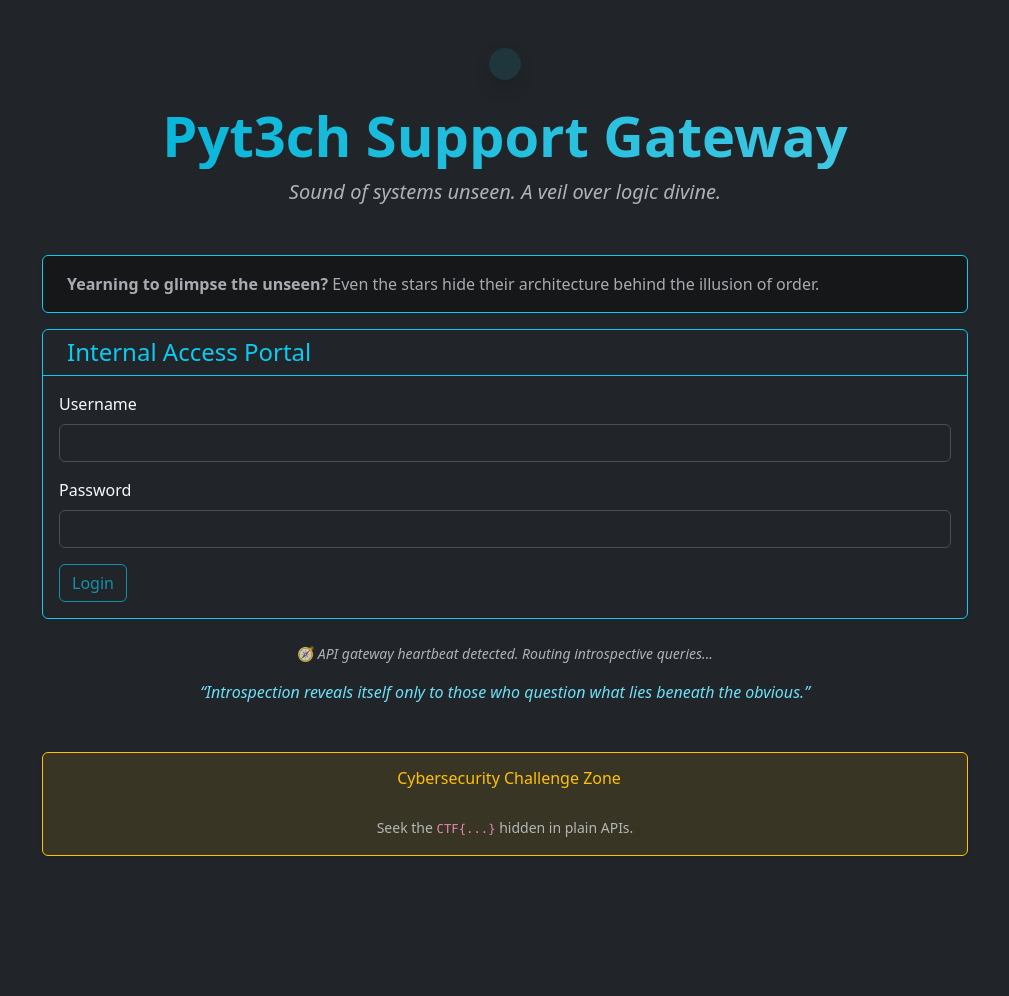
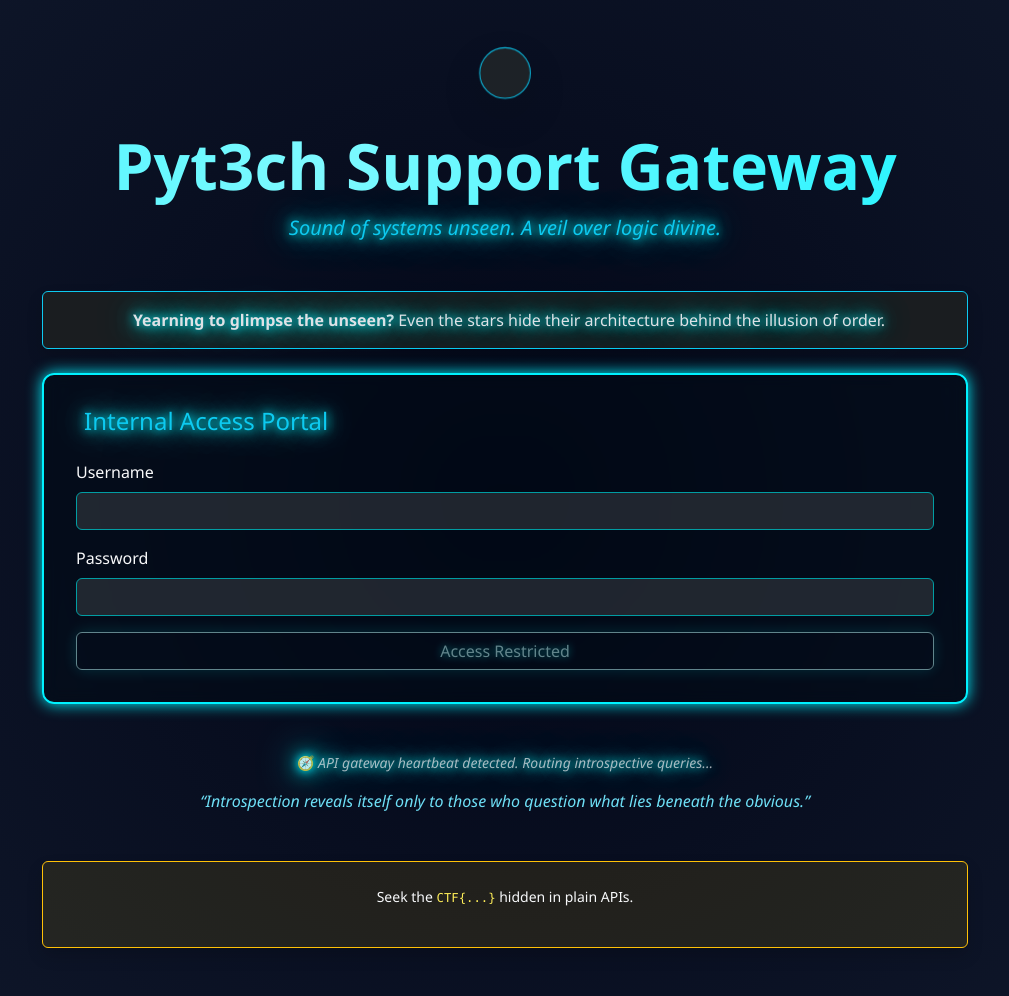
Before and after one commit to Pytech04/Graphql-CTF, a Flask app: page / in a window 1280 px wide. Shown: the whole page, without its empty margins (135-1144 px from the left). Before the commit the page ends 856 px from the top, so only its background shows below. Run offline with Flask 3, Linux system fonts and the light colour scheme; parts of the project's set-up code (start-up, migrations or seed data) failed here and were passed over; some libraries are stand-ins or nearby versions.

Commit message:
Fix: updated index.html

```diff
--- a/templates/index.html
+++ b/templates/index.html
@@ -6,66 +6,137 @@
   <title>Pyt3ch Support Gateway</title>
   <link href="{{ url_for('static', filename='css/bootstrap.min.css') }}" rel="stylesheet">
   <link href="{{ url_for('static', filename='css/fontawesome.min.css') }}" rel="stylesheet">
+  <style>
+    body {
+      margin: 0;
+      background: radial-gradient(circle at center, #020617, #0f172a);
+      font-family: 'Orbitron', 'Segoe UI', monospace;
+      color: #c0fefe;
+      overflow-x: hidden;
+    }
+
+    @import url('https://fonts.googleapis.com/css2?family=Orbitron:wght@500&display=swap');
+
+    .glow {
+      text-shadow: 0 0 10px #00f2ff, 0 0 20px #00f2ff, 0 0 40px #0ff;
+    }
+
+    .text-gradient {
+      background: linear-gradient(90deg, #00f2ff, #7ef9ff, #00f2ff);
+      background-size: 200% auto;
+      -webkit-background-clip: text;
+      -webkit-text-fill-color: transparent;
+      animation: glow-text 4s linear infinite;
+    }
+
+    @keyframes glow-text {
+      0% { background-position: 0% center; }
+      50% { background-position: 100% center; }
+      100% { background-position: 0% center; }
+    }
+
+    .terminal-box {
+      background: rgba(0, 10, 20, 0.5);
+      border: 2px solid #00f2ff;
+      box-shadow: 0 0 15px #00f2ff;
+      backdrop-filter: blur(8px);
+      border-radius: 12px;
+      padding: 2rem;
+    }
+
+    .neon-input {
+      background: rgba(0, 0, 0, 0.6);
+      border: 1px solid #0ff;
+      color: #7ef9ff;
+    }
+
+    .neon-input:disabled {
+      opacity: 0.6;
+    }
+
+    .btn-glow {
+      border: 1px solid #0ff;
+      color: #0ff;
+      background-color: transparent;
+      text-shadow: 0 0 8px #0ff;
+      box-shadow: 0 0 15px rgba(0, 255, 255, 0.3);
+    }
+
+    .btn-glow:disabled {
+      opacity: 0.5;
+    }
+
+    .card-ctf {
+      border: 1px solid #ffc107;
+      background-color: rgba(255, 193, 7, 0.1);
+      box-shadow: 0 0 12px #ffc10744;
+    }
+
+    code {
+      color: #ffee58;
+    }
+
+    .header-icon {
+      animation: pulse 3s infinite ease-in-out;
+    }
+
+    @keyframes pulse {
+      0%, 100% { transform: scale(1); opacity: 1; }
+      50% { transform: scale(1.1); opacity: 0.7; }
+    }
+  </style>
 </head>
 <body>
   <div class="container py-5">
     <div class="row justify-content-center">
-            <div class="col-lg-10">
+      <div class="col-lg-10 text-center">
 
         <!-- Header -->
-                <div class="text-center mb-5">
-                    <div class="d-inline-block p-3 rounded-circle bg-info bg-opacity-10 mb-3 shadow">
-                        <i class="fas fa-shield-alt fa-2x text-info"></i>
+        <div class="mb-5">
+          <div class="d-inline-block p-4 rounded-circle bg-dark border border-info shadow-lg header-icon">
+            <i class="fas fa-shield-alt fa-2x text-info glow"></i>
           </div>
-                    <h1 class="display-4 fw-bold text-gradient">Pyt3ch Support Gateway</h1>
-                    <p class="lead text-muted fst-italic">Sound of systems unseen. A veil over logic divine.</p>
+          <h1 class="display-3 fw-bold mt-4 text-gradient">Pyt3ch Support Gateway</h1>
+          <p class="lead text-info fst-italic glow">Sound of systems unseen. A veil over logic divine.</p>
         </div>
 
         <!-- Cosmic Notice -->
-                <div class="alert alert-secondary border-info shadow-sm">
+        <div class="alert alert-dark border-info shadow glow">
           <i class="fas fa-asterisk me-2 text-info"></i>
           <span class="fw-semibold">Yearning to glimpse the unseen?</span> Even the stars hide their architecture behind the illusion of order.
         </div>
 
-                <div class="card border-info shadow-sm mb-4 bg-dark bg-opacity-25">
-                    <div class="card-header border-info text-info bg-dark bg-opacity-10">
-                        <h4 class="card-title mb-0">
-                            <i class="fas fa-user-secret me-2 text-info"></i>
-                            Internal Access Portal
+        <!-- Login Terminal -->
+        <div class="terminal-box mt-4 mb-5 text-start">
+          <h4 class="mb-4 text-info glow">
+            <i class="fas fa-user-secret me-2"></i>Internal Access Portal
           </h4>
-                    </div>
-                    <div class="card-body">
-                        <form action="#" method="post" onsubmit="alert('login?.API?')">
+          <form onsubmit="alert('login?.API?')" method="post">
             <div class="mb-3">
               <label class="form-label text-light">Username</label>
-                                <input type="text" class="form-control bg-dark text-light" placeholder="" disabled>
+              <input type="text" class="form-control neon-input" disabled>
             </div>
             <div class="mb-3">
               <label class="form-label text-light">Password</label>
-                                <input type="password" class="form-control bg-dark text-light" disabled>
+              <input type="password" class="form-control neon-input" disabled>
             </div>
-                            <button type="submit" class="btn btn-outline-info" disabled>Login</button>
+            <button class="btn btn-glow w-100" type="submit" disabled>Access Restricted</button>
           </form>
         </div>
-                </div>
 
-                <!-- Insight Section -->
+        <!-- Insight -->
         <div class="text-center mt-4">
-                    <p class="text-muted small">🧭 <em>API gateway heartbeat detected. Routing introspective queries...</em></p>
+          <p class="text-muted small glow">🧭 <em>API gateway heartbeat detected. Routing introspective queries...</em></p>
           <p class="fst-italic text-info-emphasis">“Introspection reveals itself only to those who question what lies beneath the obvious.”</p>
         </div>
 
-                <div class="mt-5 text-center">
-                    <div class="card border-warning bg-warning bg-opacity-10 shadow-sm">
-                        <div class="card-body">
-                            <h6 class="text-warning mb-2">
-                                <i class="fas fa-flask me-2"></i>
-                                Cybersecurity Challenge Zone
-                            </h6>
-                            <p class="small text-muted mb-0"><br>
+        <!-- CTF Section -->
+        <div class="mt-5">
+          <div class="card card-ctf shadow text-center p-4">
+
+            <p class="small text-light">
               Seek the <code>CTF{...}</code> hidden in plain APIs.
             </p>
-                        </div>
           </div>
         </div>
 
@@ -73,14 +144,6 @@
     </div>
   </div>
 
-    <style>
-        .text-gradient {
-            background: linear-gradient(to right, #00b4d8, #48cae4);
-            -webkit-background-clip: text;
-            -webkit-text-fill-color: transparent;
-        }
-    </style>
-
   <script src="{{ url_for('static', filename='js/bootstrap.bundle.min.js') }}"></script>
 </body>
 </html>
```
Lines whose indentation alone changed are shown as unchanged.
